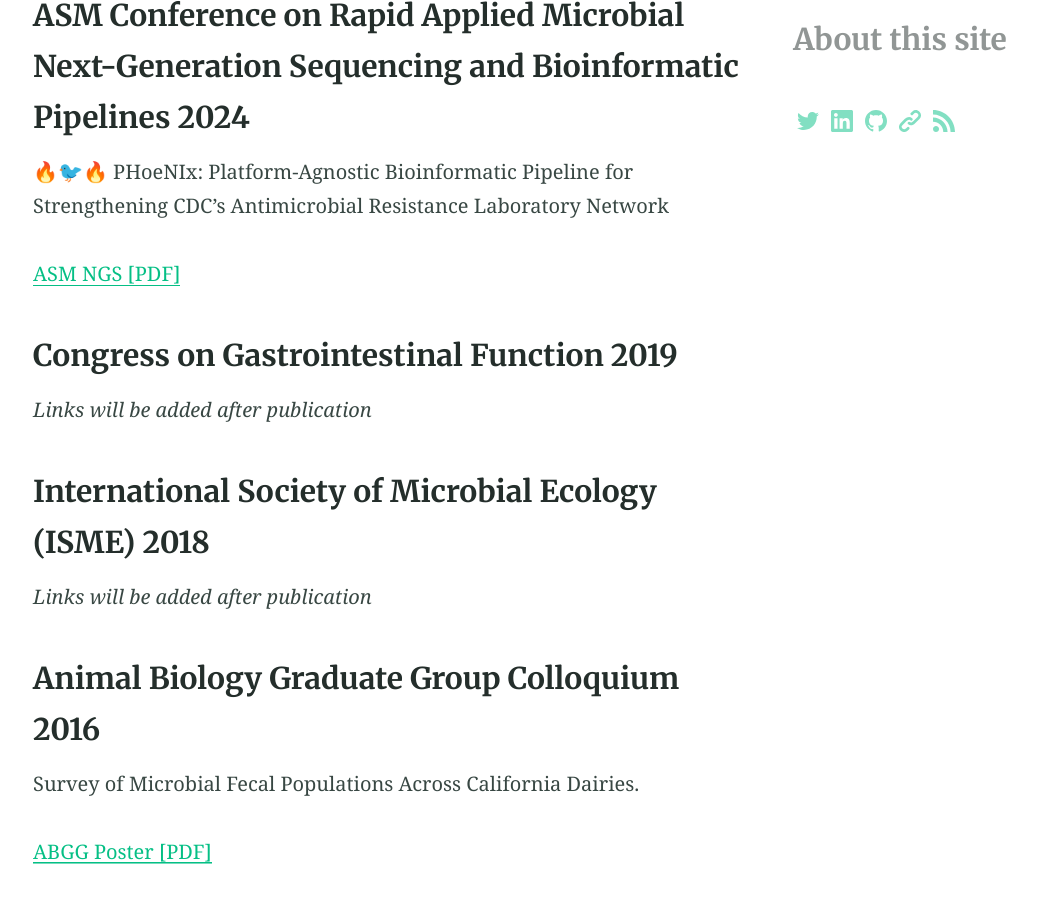
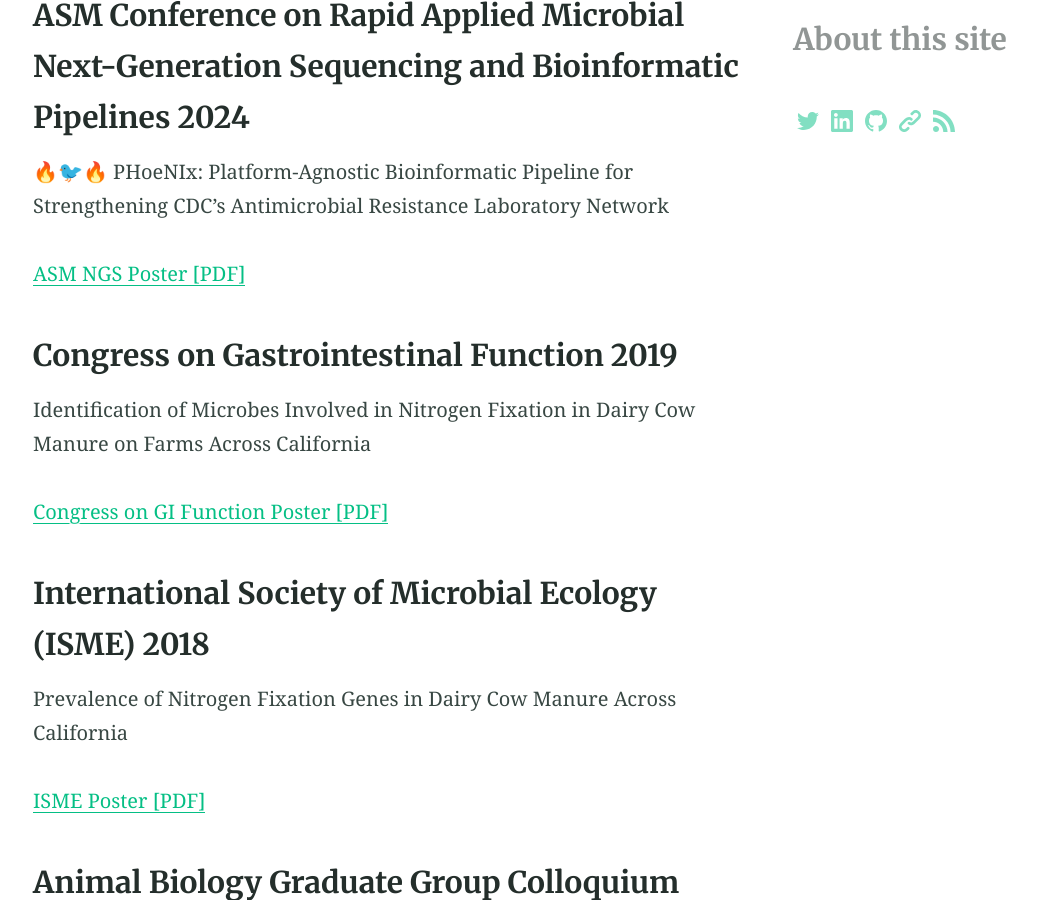
Before and after one commit to jvhagey/jvhagey.github.io, a Jekyll site: the page built from posters.md, in a window 1280 px wide and 900 px high, scrolled down 527 px. Shown: the whole window, without its empty margins (31-1068 px from the left). Built offline with Jekyll 4.4.1, drawn with Linux system fonts in a browser that asks for light colours; our own code applies the rules of GitHub Pages for plain Markdown files; some of the changed text lies outside the part shown.

Commit message:
Update posters.md

```diff
--- a/posters.md
+++ b/posters.md
@@ -8,24 +8,30 @@ aside: true
 
 🔥🐦🔥 PHoeNIx: Platform-Agnostic Bioinformatic Pipeline for Strengthening CDC’s Antimicrobial Resistance Laboratory Network
 
-[ASM NGS [PDF]](http://jvhagey.github.io/files/ASM_NGS_2024.pdf)
+[ASM NGS Poster [PDF]](http://jvhagey.github.io/files/ASM_NGS_2024.pdf)
 
 ### Congress on Gastrointestinal Function 2019
-*Links will be added after publication*
+
+Identification of Microbes Involved in Nitrogen Fixation in Dairy Cow Manure on Farms Across California
+
+[Congress on GI Function Poster [PDF]](http://jvhagey.github.io/files/Jill_Hagey_2019_A.pdf)
 
 ### International Society of Microbial Ecology (ISME) 2018
-*Links will be added after publication*
+
+Prevalence of Nitrogen Fixation Genes in Dairy Cow Manure Across California
+
+[ISME Poster [PDF]](http://jvhagey.github.io/files/Dairy Metagenome v3_Final.pdf)
 
 ### Animal Biology Graduate Group Colloquium 2016
 
-Survey of Microbial Fecal Populations Across California Dairies.
+Survey of Microbial Fecal Populations Across California Dairies
 
 [ABGG Poster [PDF]](http://jvhagey.github.io/files/Dairy_Microbiome_v2.pdf)
 
 ### Keystone Symposia Conference 2016
 #### Gut Microbiota Modulation of Host Physiology: The Search for Mechanism
 
-Lysozyme transgenic goat milk regulates expression of peptioglycan recognition protein 3 and 4.
+Lysozyme transgenic goat milk regulates expression of peptioglycan recognition protein 3 and 4
 
 [Keystone Poster [PDF]](http://jvhagey.github.io/files/Keystone%20_PGLYRP_poster_final.pdf)
 
```
